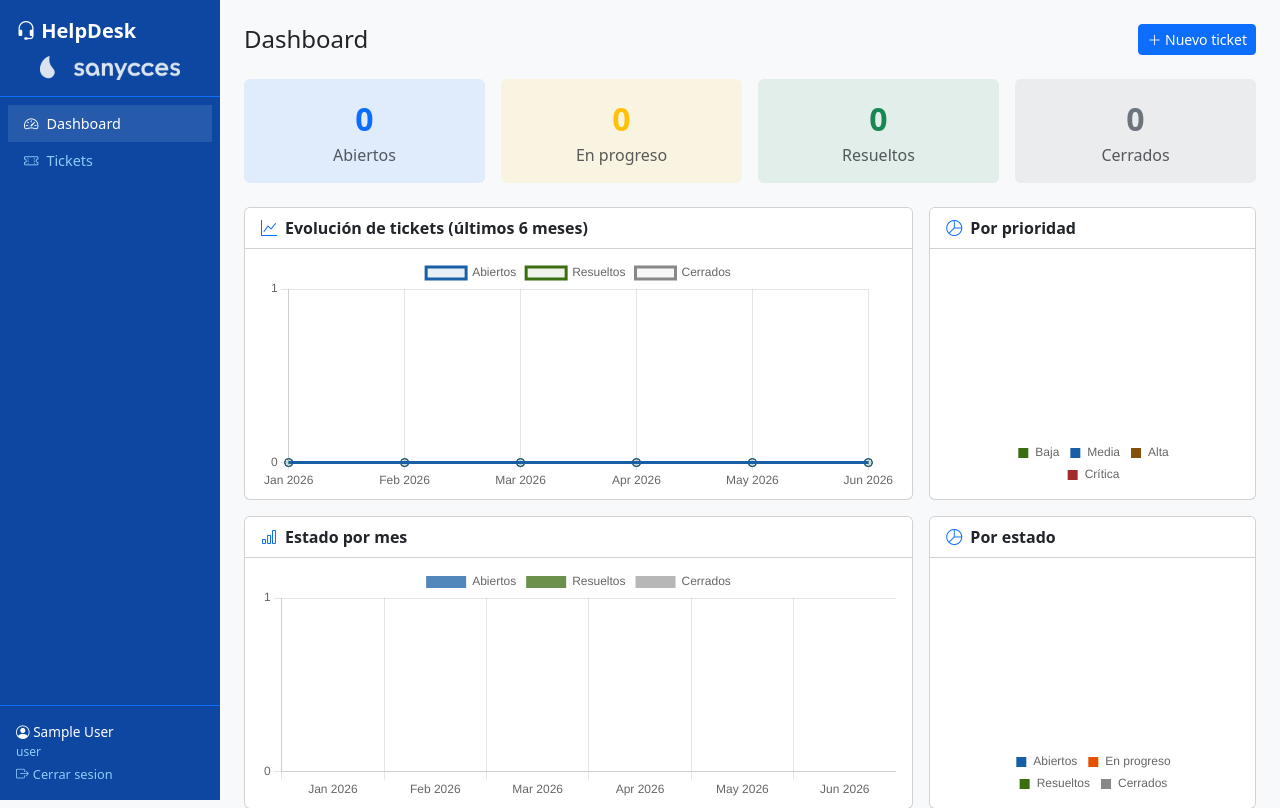
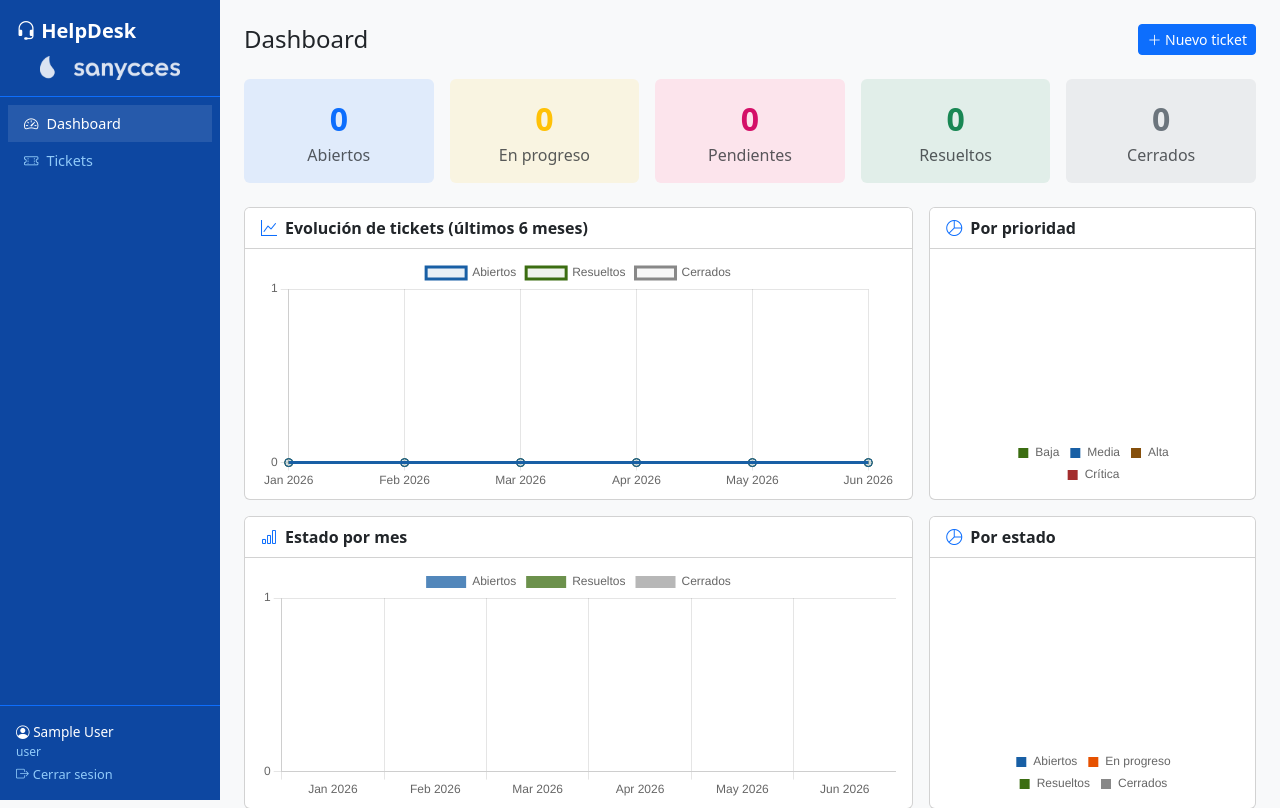
Before and after one commit to JCPSanycces/HelpdeskSany, a Flask app: page / in a window 1280 px wide. Shown: the top 808 px of the page. Run offline with Flask 3, Linux system fonts and the light colour scheme; the visitor is signed in with stand-in values (Sample User, id 1); data that the repository does not hold is empty.

Commit message:
Mostrar el cuadro Pendientes en el dashboard

```diff
--- a/app/routes/dashboard.py
+++ b/app/routes/dashboard.py
@@ -26,6 +26,7 @@ def index():
 
     total_open     = base_query.filter_by(status='open').count()
     total_progress = base_query.filter_by(status='in_progress').count()
+    total_pending  = base_query.filter_by(status='pending').count()
     total_resolved = base_query.filter_by(status='resolved').count()
     total_closed   = base_query.filter_by(status='closed').count()
     recent_tickets = base_query.order_by(Ticket.created_at.desc()).limit(10).all()
@@ -92,6 +93,7 @@ def index():
 
     return render_template('dashboard.html',
         total_open=total_open,
+        total_pending=total_pending,
         total_progress=total_progress,
         total_resolved=total_resolved,
         total_closed=total_closed,
--- a/app/templates/base.html
+++ b/app/templates/base.html
@@ -59,6 +59,15 @@
             .badge-pending {
                 background: #fce4ec;
                 color: #880e4f;
+            }
+
+            .text-pending {
+                color: #880e4f;
+            }
+
+            .text-pending-strong {
+                color: #d41068;
+                font-weight: 700;
             }
         </style>
     </head>
--- a/app/templates/dashboard.html
+++ b/app/templates/dashboard.html
@@ -11,7 +11,7 @@
 
 <!-- Tarjetas de estadísticas -->
 <div class="row g-3 mb-4">
-  <div class="col-md-3">
+  <div class="col-6 col-md">
     <a href="{{ url_for('tickets.list_tickets', status='open') }}" class="text-decoration-none">
       <div class="card text-center border-0 bg-primary bg-opacity-10 h-100"
            style="cursor:pointer;transition:.2s"
@@ -23,7 +23,7 @@
       </div>
     </a>
   </div>
-  <div class="col-md-3">
+  <div class="col-6 col-md">
     <a href="{{ url_for('tickets.list_tickets', status='in_progress') }}" class="text-decoration-none">
       <div class="card text-center border-0 bg-warning bg-opacity-10 h-100"
            style="cursor:pointer;transition:.2s"
@@ -35,7 +35,19 @@
       </div>
     </a>
   </div>
-  <div class="col-md-3">
+  <div class="col-6 col-md">
+    <a href="{{ url_for('tickets.list_tickets', status='pending') }}" class="text-decoration-none">
+      <div class="card text-center border-0 badge-pending h-100"
+           style="cursor:pointer;transition:.2s;color:inherit;"
+           onmouseover="this.style.opacity='.95'" onmouseout="this.style.opacity='1'">
+        <div class="card-body">
+          <div class="fs-2 fw-bold text-pending-strong">{{ total_pending }}</div>
+          <div class="text-muted">Pendientes</div>
+        </div>
+      </div>
+    </a>
+  </div>
+  <div class="col-6 col-md">
     <a href="{{ url_for('tickets.list_tickets', status='resolved') }}" class="text-decoration-none">
       <div class="card text-center border-0 bg-success bg-opacity-10 h-100"
            style="cursor:pointer;transition:.2s"
@@ -47,7 +59,7 @@
       </div>
     </a>
   </div>
-  <div class="col-md-3">
+  <div class="col-6 col-md">
     <a href="{{ url_for('tickets.list_tickets', status='closed') }}" class="text-decoration-none">
       <div class="card text-center border-0 bg-secondary bg-opacity-10 h-100"
            style="cursor:pointer;transition:.2s"
@@ -59,6 +71,7 @@
       </div>
     </a>
   </div>
+
 </div>
 
 <!-- Gráficos -->
```
